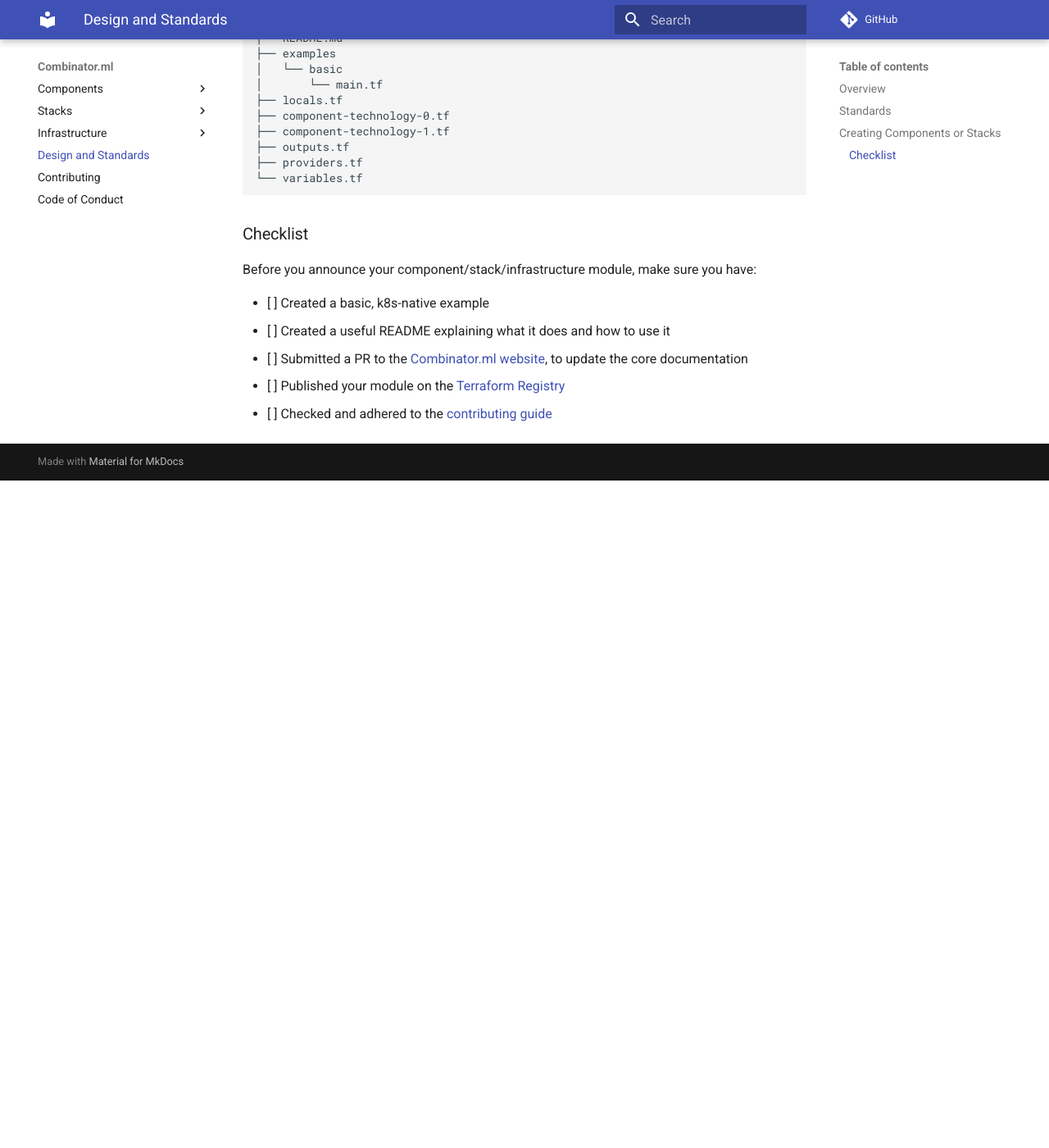
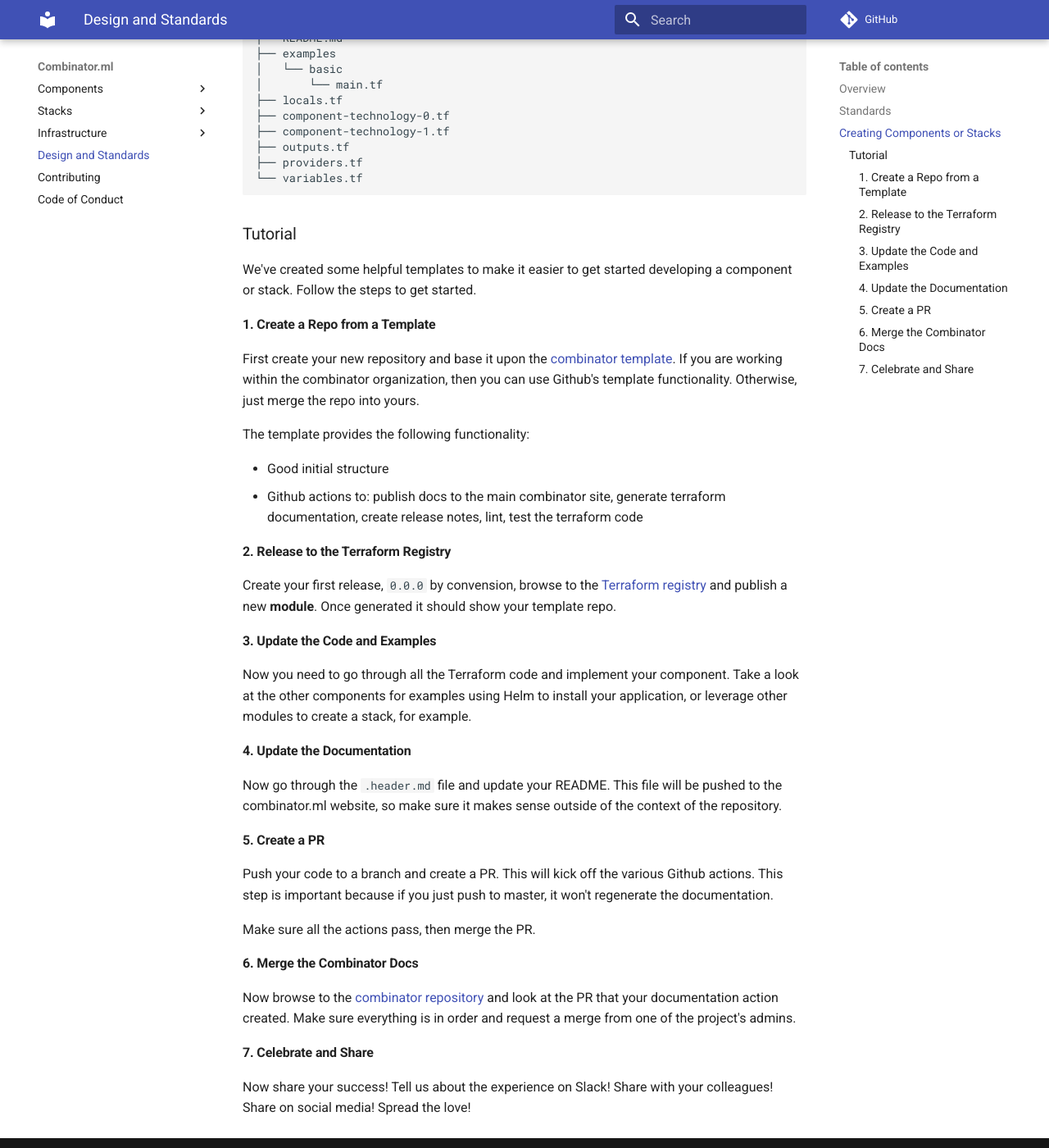
Before and after one commit to combinator-ml/combinator, an MkDocs documentation site: the page built from docs/design.md, in a window 1280 px wide and 1400 px high, scrolled down 1962 px. Shown: the whole window at 82% size. Built offline with MkDocs 1.6.1 and Material for MkDocs 9.7.7, drawn with Linux system fonts in a browser that asks for light colours; comment, search, counter and statistics services are not loaded; before the commit the page ends 2548 px from its top, so only the background shows below that.

Commit message:
docs: add tutorial on how to create a component

````diff
--- a/docs/design.md
+++ b/docs/design.md
@@ -62,12 +62,41 @@ There is little practical difference between components and stacks, other than t
 └── variables.tf
 ```
 
-### Checklist
+### Tutorial
 
-Before you announce your component/stack/infrastructure module, make sure you have:
+We've created some helpful templates to make it easier to get started developing a component or stack. Follow the steps to get started.
 
-- [ ] Created a basic, k8s-native example
-- [ ] Created a useful README explaining what it does and how to use it
-- [ ] Submitted a PR to the [Combinator.ml website](https://github.com/combinator-ml/combinator), to update the core documentation
-- [ ] Published your module on the [Terraform Registry](https://registry.terraform.io)
-- [ ] Checked and adhered to the [contributing guide](CONTRIBUTING.md)
+#### 1. Create a Repo from a Template
+
+First create your new repository and base it upon the [combinator template](https://github.com/combinator-ml/terraform-template). If you are working within the combinator organization, then you can use Github's template functionality. Otherwise, just merge the repo into yours.
+
+The template provides the following functionality:
+
+- Good initial structure
+- Github actions to: publish docs to the main combinator site, generate terraform documentation, create release notes, lint, test the terraform code
+
+#### 2. Release to the Terraform Registry
+
+Create your first release, `0.0.0` by convension, browse to the [Terraform registry](https://registry.terraform.io/github/create) and publish a new **module**. Once generated it should show your template repo.
+
+#### 3. Update the Code and Examples
+
+Now you need to go through all the Terraform code and implement your component. Take a look at the other components for examples using Helm to install your application, or leverage other modules to create a stack, for example.
+
+#### 4. Update the Documentation
+
+Now go through the `.header.md` file and update your README. This file will be pushed to the combinator.ml website, so make sure it makes sense outside of the context of the repository.
+
+#### 5. Create a PR
+
+Push your code to a branch and create a PR. This will kick off the various Github actions. This step is important because if you just push to master, it won't regenerate the documentation.
+
+Make sure all the actions pass, then merge the PR.
+
+#### 6. Merge the Combinator Docs
+
+Now browse to the [combinator repository](https://github.com/combinator-ml/combinator/pulls) and look at the PR that your documentation action created. Make sure everything is in order and request a merge from one of the project's admins.
+
+#### 7. Celebrate and Share
+
+Now share your success! Tell us about the experience on Slack! Share with your colleagues! Share on social media! Spread the love!
````
